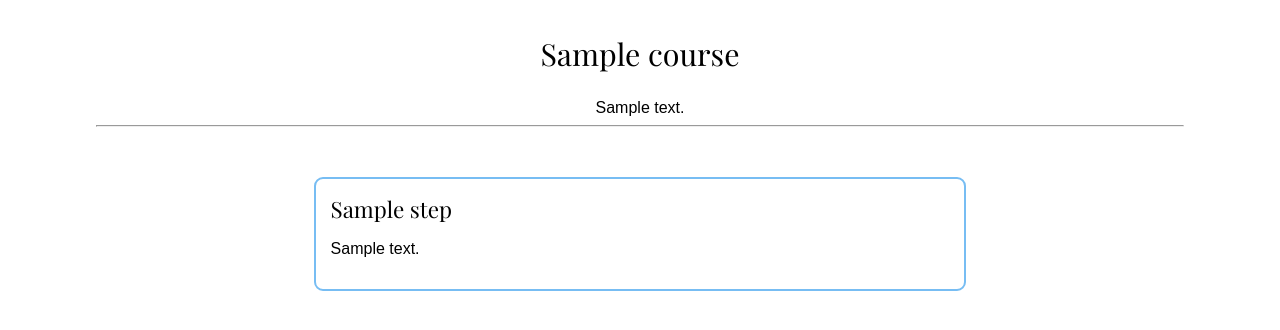
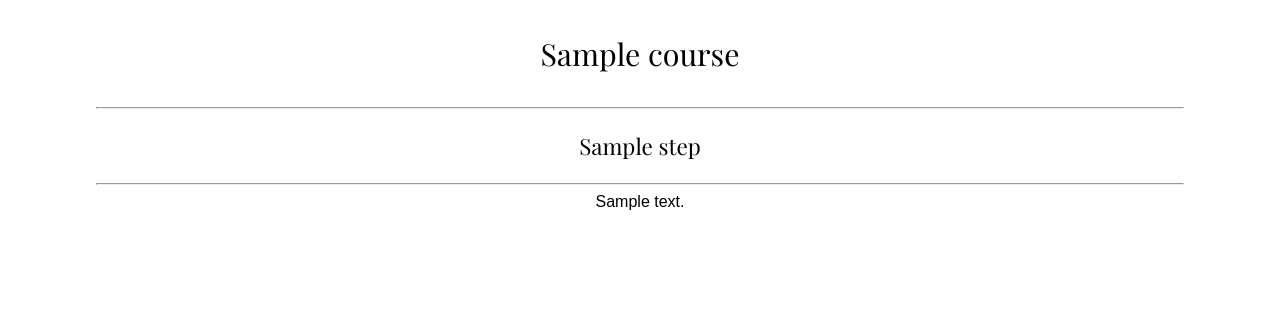
Before and after one commit to FalloutX/learning_site, a Django app: page /courses/1/1/ in a window 1280 px wide. Shown: the top 330 px of the page. Run offline with Django 3.2, Linux system fonts and the light colour scheme; tables that the repository leaves empty hold one stand-in row (values such as "Sample post"); some web fonts are replaced.

Commit message:
Add the Step detail view template. Add the Step detail view function in courses/views.py Add the Step detail url in courses/urls.py

```diff
--- a/assets/css/layout.css
+++ b/assets/css/layout.css
@@ -165,6 +165,12 @@
     text-align: center;
     padding: 25px 0;
 }
+.page_subheading {
+    font-family: "Playfair Display", serif;
+    font-size: 1.4em;
+    text-align: center;
+    padding: 14px 0;
+}
 .page_description {
   text-align: center;
   font-family: 'Khula', sans-serif;
--- /dev/null
+++ b/courses/templates/courses/step_detail.html
@@ -0,0 +1,14 @@
+{% extends "layout.html" %}
+
+{% block title %} {{step.title }} - {{step.course.title}} {% endblock %}
+
+{% block content %}
+<article>
+  <div class="page_heading">{{step.course.title}}</div>
+  <hr>
+  <div class="page_subheading">{{step.title}}</div>
+  <hr/>
+  <div class="page_description">{{step.description}}</div>
+
+</article>
+{% endblock %}
--- a/courses/urls.py
+++ b/courses/urls.py
@@ -3,5 +3,8 @@
 
 urlpatterns = [
     url(r'^$', views.course_list),
+    url(r'(?P<course_pk>\d+)/(?P<step_pk>\d+)/$', views.step_detail),
     url(r'(?P<pk>\d+)/$', views.course_detail),
+
+
 ]
--- a/courses/views.py
+++ b/courses/views.py
@@ -1,6 +1,6 @@
 from django.shortcuts import render, get_object_or_404
 
-from .models import Course
+from .models import Course, Step
 # Create your views here.
 
 def course_list(request):
@@ -11,3 +11,7 @@
     # course = Course.objects.get(pk=pk)
     course = get_object_or_404(Course, pk=pk) # Above line contains the older method
     return render(request, 'courses/course_detail.html', {'course': course})
+
+def step_detail(request, course_pk, step_pk):
+    step = get_object_or_404(Step, course_id=course_pk, pk=step_pk)
+    return render(request, 'courses/step_detail.html', {'step': step})
```
